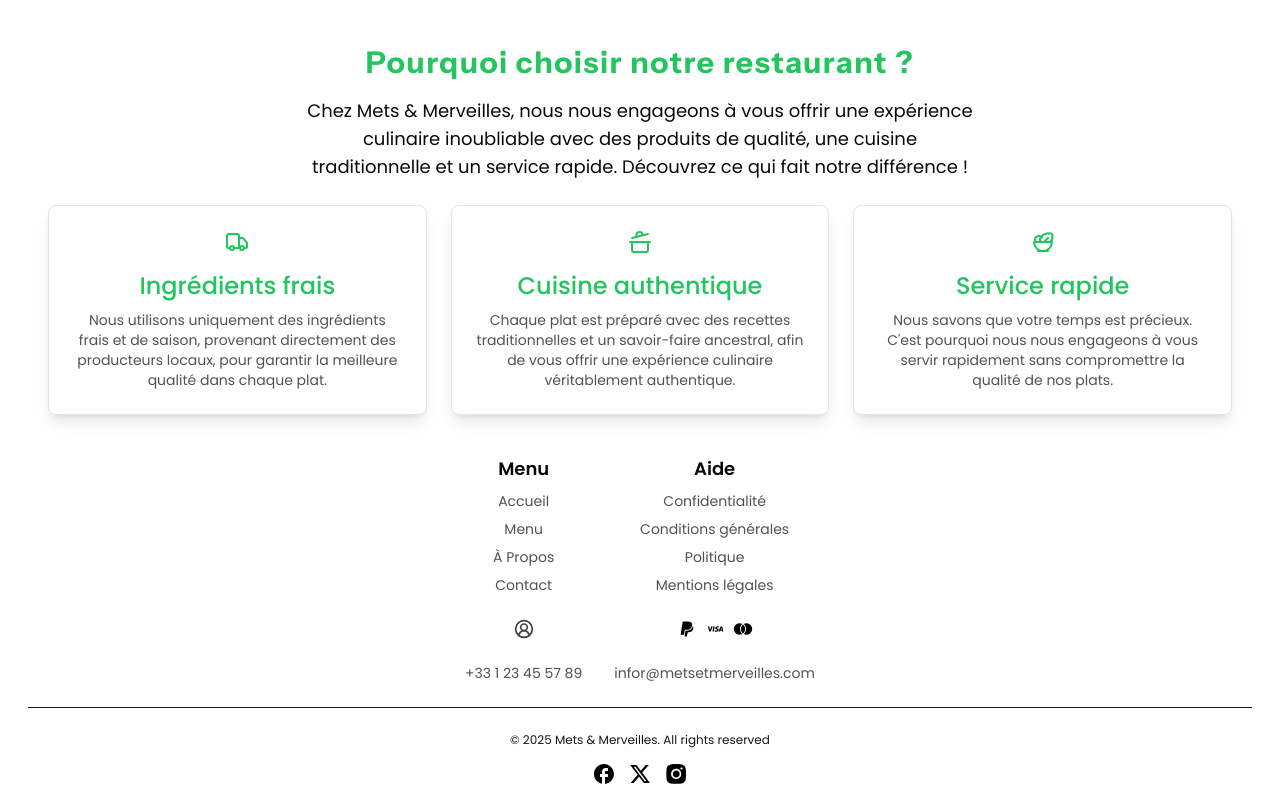
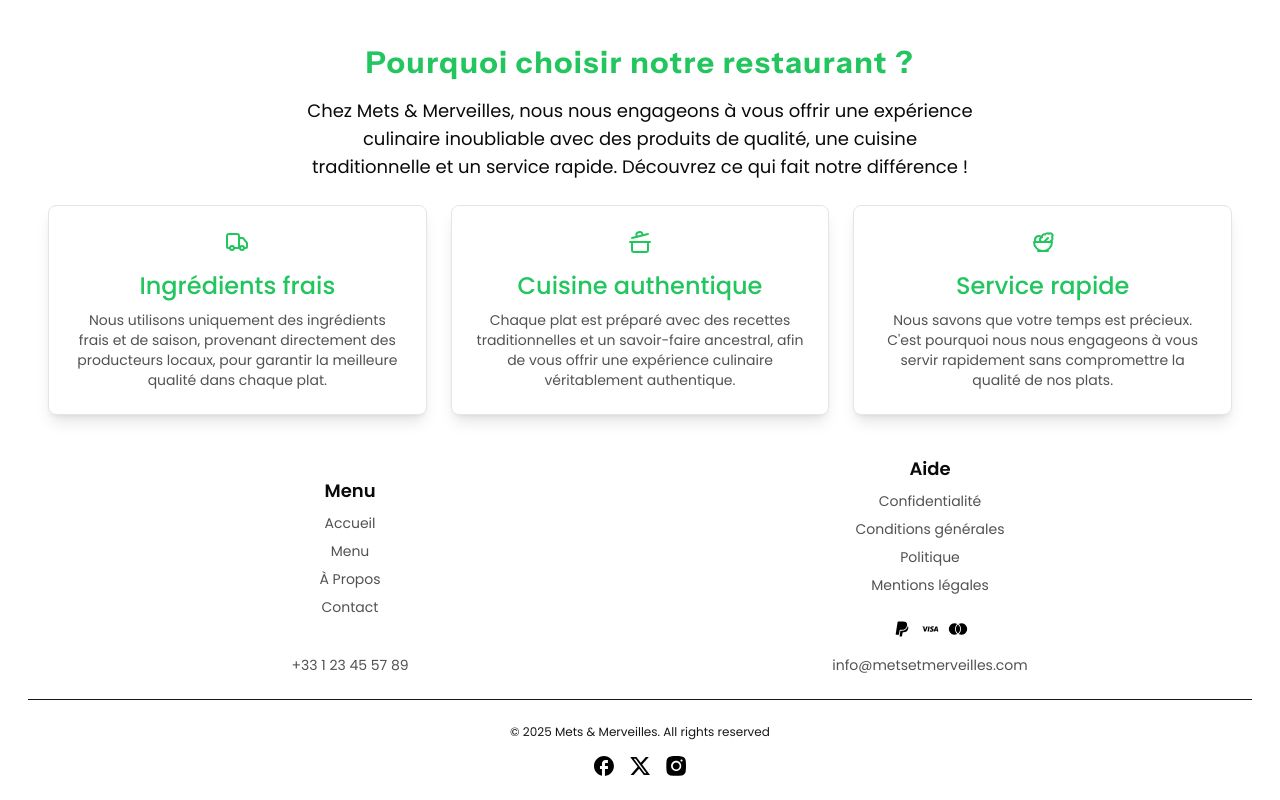
Before and after one commit to minhajshafiq/front-mets-merveilles, a Next.js app: page / in a window 1280 px wide. Shown: the part 1113-1913 px from the top of the page. Built offline with nearby package versions, Linux system fonts and the light colour scheme; no server answers.

Commit message:
fix:Footer display

```diff
--- a/src/components/footer.tsx
+++ b/src/components/footer.tsx
@@ -1,28 +1,22 @@
-import { CircleUserRound  } from 'lucide-react';
 import Image from 'next/image';
 import Container from './container';
-import Link from "next/link";
 
 export default function Footer() {
     return (
         <footer className="px-7 py-4 text-center text-sm mt-auto bg-white">
             <Container>
-                <div className="flex flex-row justify-center items-center gap-8 px-4 md:px-12">
+                <div className="flex flex-row justify-center items-start md:items-center gap-8 px-4 md:px-12">
                     {/* Section Menu */}
-                    <div className="flex flex-col items-center gap-2">
+                    <div className="flex flex-col items-center gap-2 flex-1">
                         <h2 className="text-lg font-semibold">Menu</h2>
                         <p className="text-neutral-600">Accueil</p>
                         <p className="text-neutral-600">Menu</p>
                         <p className="text-neutral-600">À Propos</p>
                         <p className="text-neutral-600">Contact</p>
-                        <Link href={"/sign-up"}>
-                            <CircleUserRound className="w-5 h-5 mt-4 text-neutral-700"/>
-                        </Link>
-                        <p className="text-neutral-600 mt-4">+33 1 23 45 57 89</p>
                     </div>
 
                     {/* Section Aide */}
-                    <div className="flex flex-col items-center gap-2">
+                    <div className="flex flex-col items-center gap-2 flex-1">
                         <h2 className="text-lg font-semibold">Aide</h2>
                         <p className="text-neutral-600">Confidentialité</p>
                         <p className="text-neutral-600">Conditions générales</p>
@@ -33,9 +27,23 @@ export default function Footer() {
                             <Image src="/images/visa.svg" width={20} height={20} alt="Visa Logo" className="w-5 h-5" />
                             <Image src="/images/mastercard.svg" width={20} height={20} alt="Mastercard Logo" className="w-5 h-5" />
                         </div>
-                        <p className="text-neutral-600 mt-4">infor@metsetmerveilles.com</p>
                     </div>
                 </div>
+
+                {/* Numéro et email sur la même ligne pour PC avec alignement */}
+                <div className="hidden md:flex justify-center items-center gap-8 px-4 md:px-12 mt-4 w-full">
+                    <div className="flex-1 text-center">
+                        <p className="text-neutral-600">+33 1 23 45 57 89</p>
+                    </div>
+                    <div className="flex-1 text-center">
+                        <p className="text-neutral-600">info@metsetmerveilles.com</p>
+                    </div>
+                </div>
+
+                {/* Numéro de téléphone (Mobile: centré en haut) */}
+                <div className="md:hidden text-center text-neutral-600 mt-4">+33 1 23 45 57 89</div>
+                {/* Email (Mobile: centré en bas) */}
+                <div className="md:hidden text-center text-neutral-600 mt-4">info@metsetmerveilles.com</div>
 
                 {/* Ligne de séparation */}
                 <div className="border-t border-neutral-900 my-6 w-full" />
```
